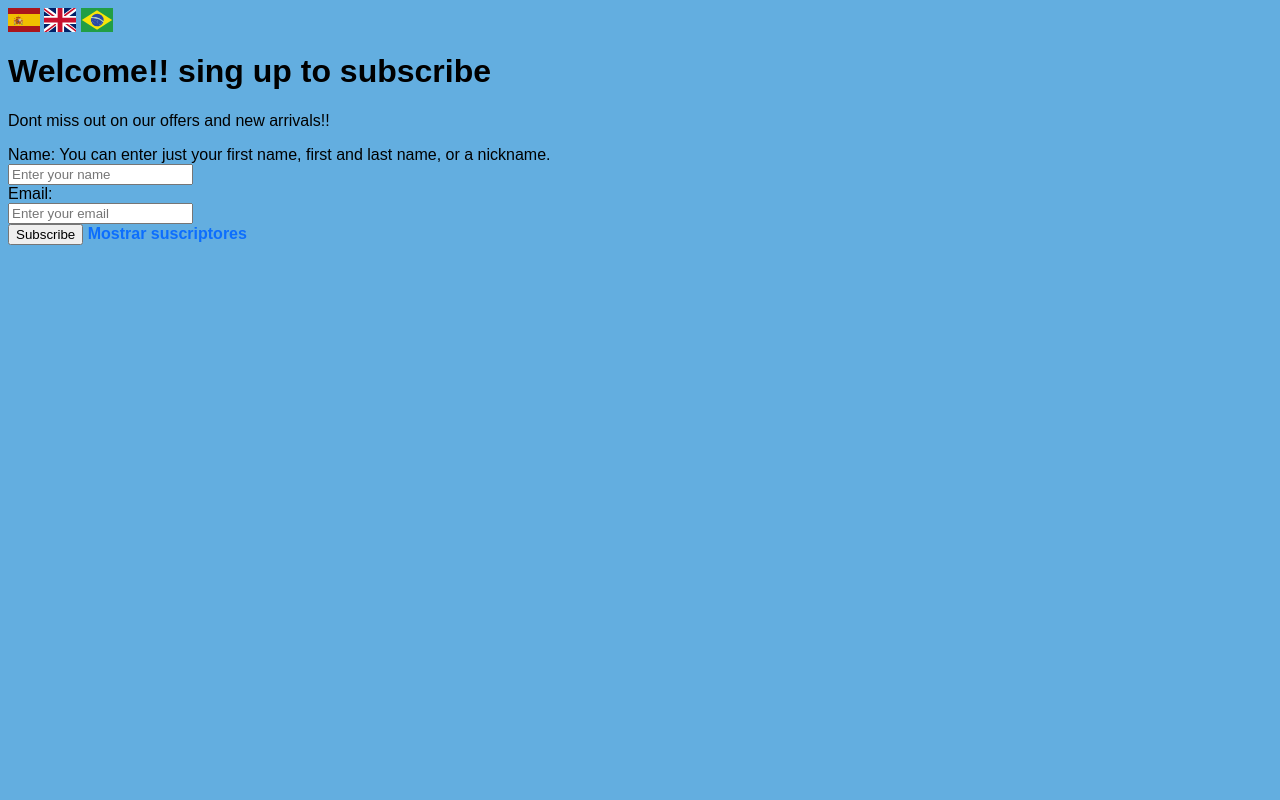
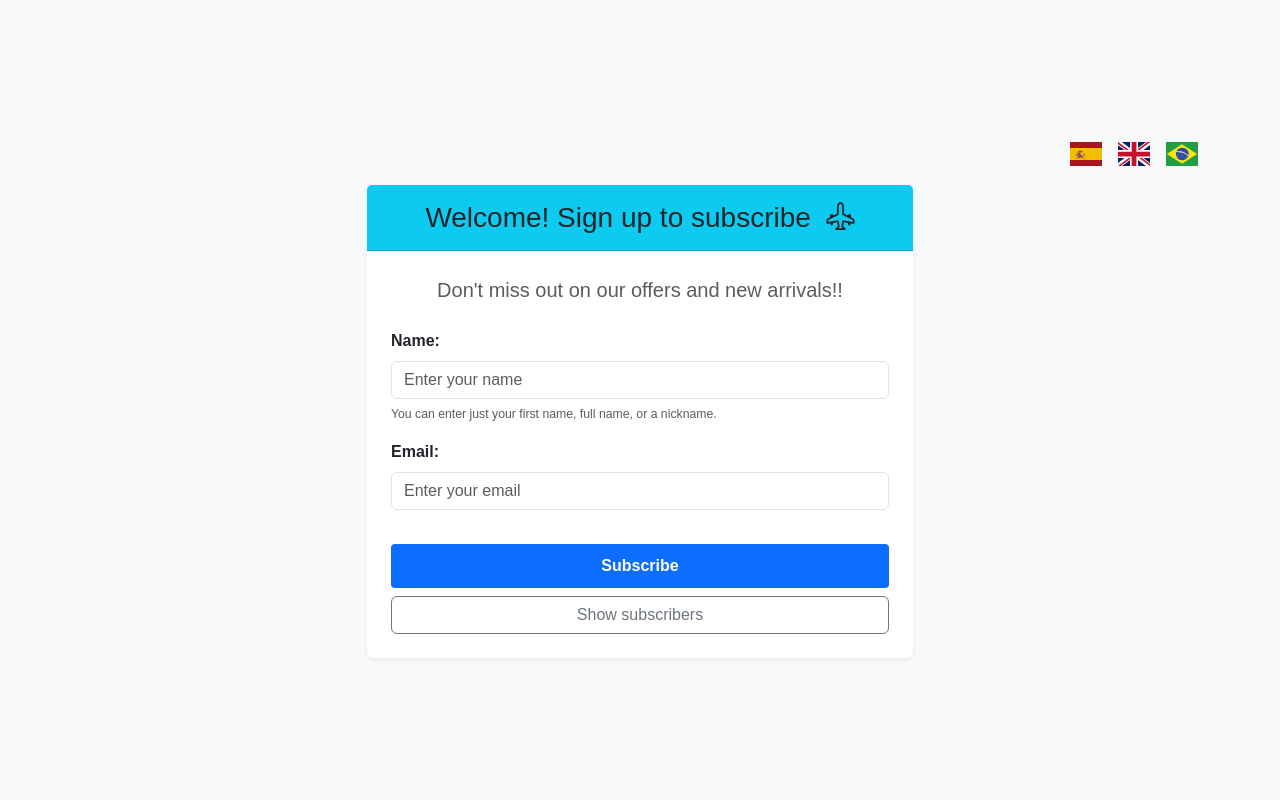
Before and after one commit to G4-crypto-Berna/TPAudiGabriela, a PHP site: page / in a window 1280 px wide. Run offline with PHP 8.4, Linux system fonts and the light colour scheme; some libraries are stand-ins or nearby versions.

Commit message:
cambios diseño

```diff
--- a/index.php
+++ b/index.php
@@ -1,125 +1,141 @@
 <!DOCTYPE html>
-<html lang="en">
+<html lang="es">
 <head>
   <meta charset="UTF-8">
   <meta http-equiv="X-UA-Compatible" content="IE=edge">
   <meta name="viewport" content="width=device-width, initial-scale=1.0">
-  <title>Gabriela Bernachea</title>
+  <title>Gabriela Bernachea - Suscripción</title>
+
+  <!-- Bootstrap 5 CSS -->
+  <link href="https://cdn.jsdelivr.net/npm/bootstrap@5.3.2/dist/css/bootstrap.min.css" rel="stylesheet">
+  <!-- Bootstrap Icons -->
+  <link rel="stylesheet" href="https://cdn.jsdelivr.net/npm/bootstrap-icons@1.11.1/font/bootstrap-icons.css">
+  <!-- Flag Icons -->
   <link rel="stylesheet" href="https://cdn.jsdelivr.net/npm/flag-icons/css/flag-icons.min.css">
+  <!-- Estilos propios opcionales -->
   <link rel="stylesheet" href="style.css">
 </head>
 
-<body>
+<body class="bg-light">
 <?php
     $idioma = $_GET['idioma'] ?? 'en';
 
     $textos = [
         'es' => [
-            'titulo' => 'Bienvenido!! Registrate para suscribirte',
+            'titulo' => '¡Bienvenido! Regístrate para suscribirte',
             'descripcion' => '¡No te pierdas de nuestras ofertas y novedades!',
             'nombre' => 'Nombre:',
-            'nombre_hint' => 'Puedes ingresar tu nombre, nombre y apellido o un seudonimo.',
+            'nombre_hint' => 'Puedes ingresar tu nombre, nombre y apellido o un seudónimo.',
             'nombre_placeholder' => 'Ingrese su nombre',
             'email' => 'Correo Electrónico:',
             'email_placeholder' => 'Ingresa tu email',
-            'btn' => 'Suscribirse'
+            'btn' => 'Suscribirse',
+            'btn_listar' => 'Mostrar suscriptores'
         ],
         'en' => [
-            'titulo' => 'Welcome!! sing up to subscribe',
-            'descripcion' => 'Dont miss out on our offers and new arrivals!!',
+            'titulo' => 'Welcome! Sign up to subscribe',
+            'descripcion' => "Don't miss out on our offers and new arrivals!!",
             'nombre' => 'Name:',
-            'nombre_hint' => 'You can enter just your first name, first and last name, or a nickname.',
+            'nombre_hint' => 'You can enter just your first name, full name, or a nickname.',
             'nombre_placeholder' => 'Enter your name',
             'email' => 'Email:',
             'email_placeholder' => 'Enter your email',
-            'btn' => 'Subscribe'
+            'btn' => 'Subscribe',
+            'btn_listar' => 'Show subscribers'
         ],
         'br' => [
             'titulo' => 'Bem-vindo ao TravelPlus',
-            'descripcion' => 'Nao perca nossas ofertas e novidades!!',
+            'descripcion' => 'Não perca nossas ofertas e novidades!!',
             'nombre' => 'Nome:',
             'nombre_hint' => 'Você pode digitar seu nome, nome e sobrenome ou um pseudônimo.',
             'nombre_placeholder' => 'Digite seu nome',
             'email' => 'E-mail:',
             'email_placeholder' => 'Digite seu e-mail',
-            'btn' => 'Inscrever-se'
+            'btn' => 'Inscrever-se',
+            'btn_listar' => 'Mostrar inscritos'
         ]
     ];
 
     $t = $textos[$idioma] ?? $textos['en'];
 ?>
-<div class="d-flex justify-content-end p-3">
-    <a href="index.php?idioma=es" class="me-2">
-        <span class="fi fi-es" style="font-size: 1.5rem;"></span>
+
+<div class="container py-4">
+
+    <!-- Selector de Idiomas -->
+    <div class="d-flex justify-content-end mb-3 align-items-center">
+        <a href="index.php?idioma=es" class="me-3 text-decoration-none" title="Español">
+            <span class="fi fi-es fs-4"></span>
         </a>
-    <a href="index.php?idioma=en" class="me-2">
-        <span class="fi fi-gb" style="font-size: 1.5rem;"></span>
+        <a href="index.php?idioma=en" class="me-3 text-decoration-none" title="English">
+            <span class="fi fi-gb fs-4"></span>
         </a>
-    <a href="index.php?idioma=br">
-        <span class="fi fi-br" style="font-size: 1.5rem;"></span>
+        <a href="index.php?idioma=br" class="text-decoration-none" title="Português">
+            <span class="fi fi-br fs-4"></span>
         </a>
     </div>
-<div class="container-fluid p-2 my-3 bg-info text-dark text-center">
-        <h1>
-            <?php
-                echo $t['titulo'];
-                echo '<i class="bi bi-airplane"></i>';
-            ?>
+
+    <!-- Tarjeta Principal del Formulario -->
+    <div class="row justify-content-center">
+        <div class="col-md-8 col-lg-6">
+            <div class="card shadow-sm border-0">
+
+                <!-- Encabezado -->
+                <div class="card-header bg-info text-dark text-center py-3">
+                    <h1 class="h3 mb-0">
+                        <?php echo $t['titulo']; ?>
+                        <i class="bi bi-airplane-engines ms-2"></i>
                     </h1>
                 </div>
 
-    <div>
-        <P>
-            <?php
-                echo $t['descripcion'];
-            ?>
-        </P>
+                <!-- Cuerpo del Formulario -->
+                <div class="card-body p-4">
+                    <p class="text-center text-muted fs-5 mb-4">
+                        <?php echo $t['descripcion']; ?>
+                    </p>
+
+                    <form action="exito.php" method="post">
+
+                        <!-- Campo Nombre -->
+                        <div class="mb-3">
+                            <label for="nombre" class="form-label fw-bold">
+                                <?php echo $t['nombre']; ?>
+                            </label>
+                            <input type="text" class="form-control" id="nombre" name="nombre" placeholder="<?php echo $t['nombre_placeholder']; ?>" required>
+                            <div class="form-text mt-1">
+                                <small class="text-muted"><?php echo $t['nombre_hint']; ?></small>
+                            </div>
                         </div>
 
-
-    <form action="exito.php" method="post">
-        <div class="mb-3">
-            <label for="nombre" class="form-label">
-                <?php
-                    echo $t['nombre'];
-                ?>
+                        <!-- Campo Email -->
+                        <div class="mb-4">
+                            <label for="email" class="form-label fw-bold">
+                                <?php echo $t['email']; ?>
                             </label>
-            <span class="badge bg-light text-dark">
-                <?php
-                    echo $t['nombre_hint'];
-                ?>
-            </span> <br>
-            <input type="text" class="form-control-lg" id="nombre" name="nombre" placeholder="<?php echo $t['nombre_placeholder']; ?>">
+                            <input type="email" class="form-control" id="email" name="email" placeholder="<?php echo $t['email_placeholder']; ?>" required>
                         </div>
 
+                        <!-- Campo Oculto Idioma -->
+                        <input type="hidden" name="idioma" value="<?php echo $idioma; ?>">
 
-        <div class="mb-3 mt-3">
-            <label for="email" class="form-label">
-                <?php
-                    echo $t['email'];
-                ?>
-            </label> <br>
-            <input type="email" class="form-control-lg" id="email" name="email" placeholder="<?php echo $t['email_placeholder']; ?>" >
+                        <!-- Botones de Acción -->
+                        <div class="d-grid gap-2">
+                            <button type="submit" class="btn btn-info text-white fw-bold btn-lg">
+                                <?php echo $t['btn']; ?>
+                            </button>
+                            <a href="listar.php" class="btn btn-outline-secondary">
+                                <?php echo $t['btn_listar']; ?>
+                            </a>
                         </div>
 
-        <input type="hidden" name="idioma" value="<?php echo $idioma; ?>">
-
-        <button type="submit" class="btn btn-info">
-            <?php
-                echo $t['btn'];
-            ?>
-        </button>
-
-        <a href="listar.php" class="btn btn-info">Mostrar suscriptores</a>
                     </form>
                 </div>
+            </div>
+        </div>
+    </div>
 
+</div>
 
-    <script src="js/bootstrap.js"></script>
-
-
-
-
-
+<!-- Bootstrap 5 JS Bundle -->
+<script src="https://cdn.jsdelivr.net/npm/bootstrap@5.3.2/dist/style/bootstrap.bundle.min.js"></script>
 </body>
 </html>
--- a/style.css
+++ b/style.css
@@ -1,28 +1,106 @@
-body{
+body {
     background-color: #63aee0;
     font-family: Arial, Helvetica, sans-serif;
+    display: flex;
+    justify-content: center;
+    align-items: center;
+    height: 100vh;
+    margin: 0;
 }
 
-.contenedor{
-    width: 600px;
-    margin: 40px auto;
+.contenedor {
+    width: 100%;
+    max-width: 400px; /* Ancho máximo ideal para formularios */
+    padding: 20px;
+}
+
+.formulario-login {
+    background-color: #ffffff98;
+    padding: 30px;
+    border-radius: 8px;
+    box-shadow: 0 4px 10px rgba(0, 0, 0, 0.1);
+    text-align: left; /* Alineamos el texto a la izquierda dentro del form */
+}
+
+.formulario-login h2 {
+    text-align: center;
+    margin-bottom: 20px;
+    color: #333333;
+}
+
+.campo {
+    margin-bottom: 15px;
+}
+
+.campo label {
+    display: block;
+    margin-bottom: 5px;
+    font-size: 14px;
+    color: #333333;
+    font-weight: bold;
+}
+
+.campo input {
+    width: 100%;
+    padding: 10px;
+    border: 1px solid #ccc;
+    border-radius: 4px;
+    box-sizing: border-box; /* Asegura que el padding no rompa el ancho */
+    font-size: 14px;
+}
+
+.campo input:focus {
+    outline: none;
+    border-color: #0d6efd;
+}
+
+button[type="submit"] {
+    width: 100%;
+    padding: 10px;
+    background-color: #0d6efd;
+    color: white;
+    border: none;
+    border-radius: 4px;
+    font-size: 16px;
+    font-weight: bold;
+    cursor: pointer;
+    margin-top: 10px;
+}
+
+button[type="submit"]:hover {
+    background-color: #0b5ed7;
+}
+
+.texto-footer {
+    text-align: center;
+    margin-top: 20px;
+    font-size: 14px;
+}
+
+/* Tus clases de estado originales */
+.exito {
+    color: green;
     text-align: center;
 }
 
-.exito{
-    color: green;
+.error {
+    color: red;
+    font-size: 14px;
+    text-align: center;
+    margin-bottom: 15px;
 }
 
-.error{
-    color: red;
+.advertencia {
+    color: #d97706;
+    text-align: center;
 }
 
-.advertencia{
-    color: #d97706;
-}
-
-a{
+a {
     text-decoration: none;
     color: #0d6efd;
     font-weight: bold;
 }
+
+a:hover {
+    text-decoration: underline;
+}
```
Also changed, not shown: marketing.sql (added, +109 -0 lines), README.md (added), 1 other file. Lines whose indentation alone changed are shown as unchanged.
